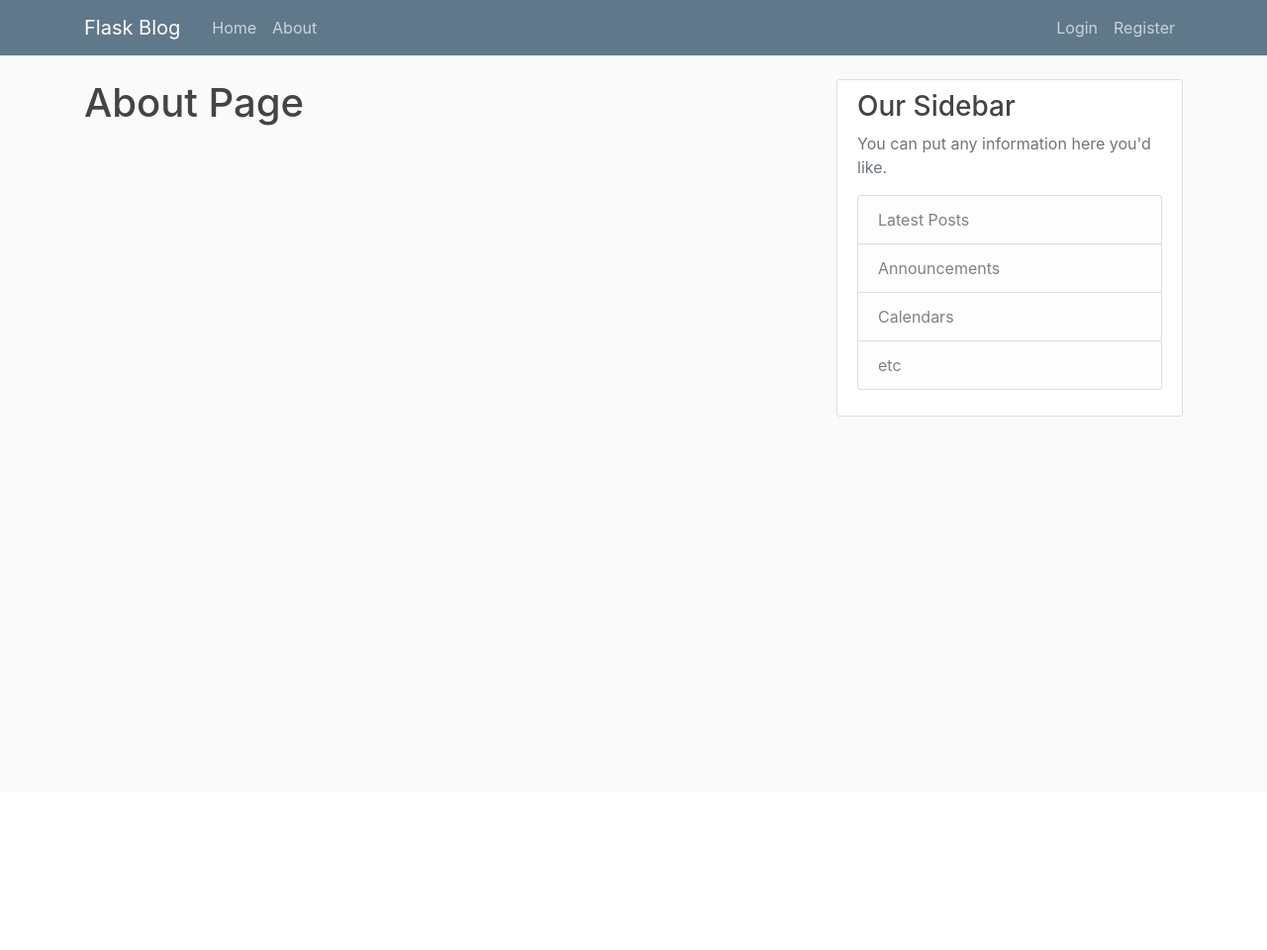
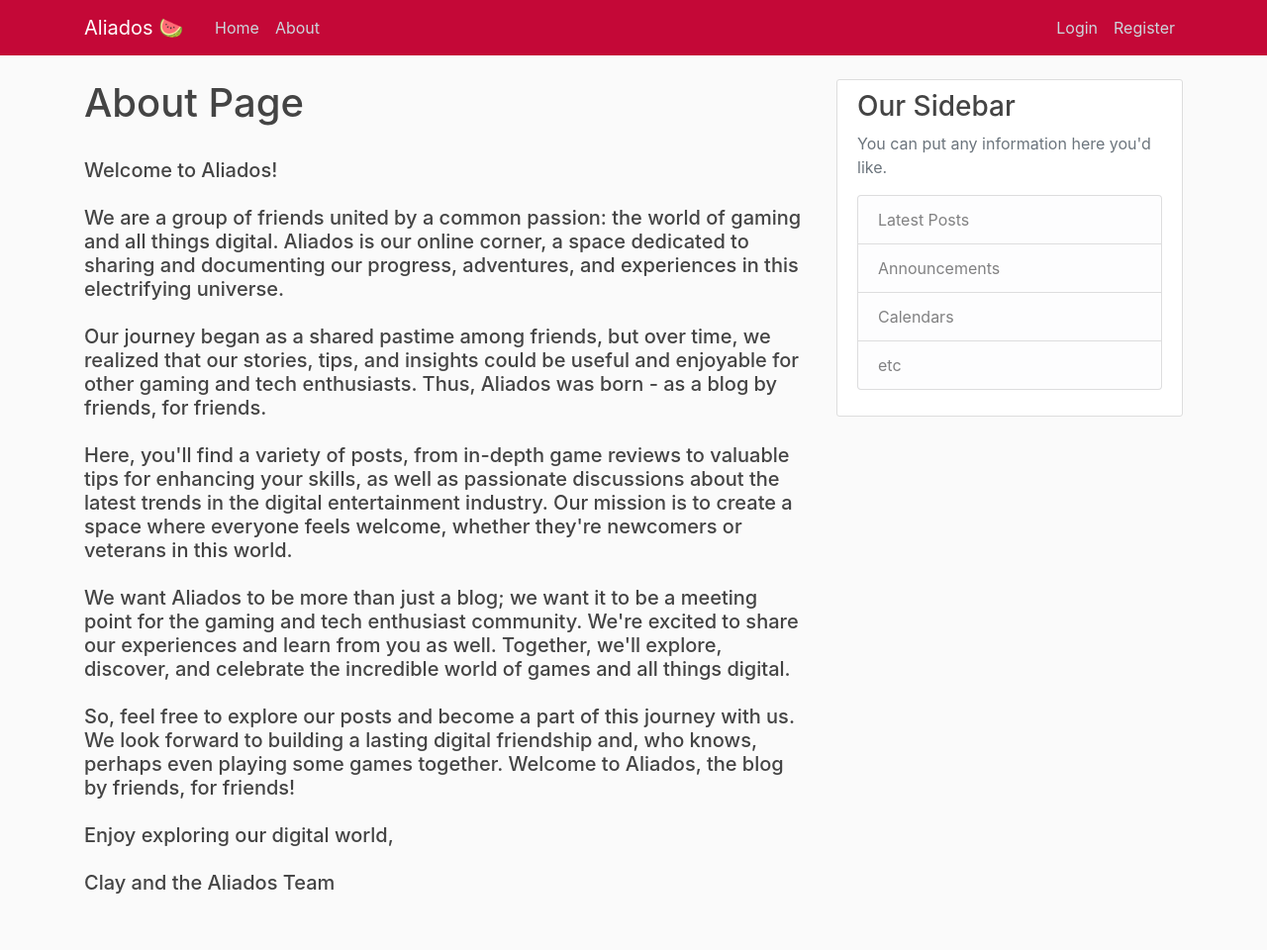
Before and after one commit to devcleristonjr/flask-project, a Flask app: page /about in a window 1280 px wide. Shown: the whole page at 99% size. Before the commit the page ends 421 px from the top, so only its background shows below. Run offline with Flask 3, Linux system fonts and the light colour scheme; some libraries are stand-ins or nearby versions.

Commit message:
a-little-updates

```diff
--- a/flaskblog/Static/main.css
+++ b/flaskblog/Static/main.css
@@ -6,10 +6,6 @@ body {
 
   h1, h2, h3, h4, h5, h6 {
     color: #444444;
-  }
-
-  .bg-steel {
-    background-color: #5f788a;
   }
 
   .site-header .navbar-nav .nav-link {
@@ -78,3 +74,24 @@ body {
   .account-heading {
     font-size: 2.5rem;
   }
+
+  .bg-melancia {
+    background-color: #c40837;
+}
+
+.btn-secondary {
+  background-color: #808080;
+  border-color: #808080;
+}
+
+.btn-green {
+  background-color: #60BD98;
+  border-color: #60BD98;
+  color: #FFFFFF;
+}
+
+.btn-green:hover {
+  background-color: #2c7558;
+  border-color: #2c7558;
+  color: #FFFFFF;
+}
--- a/flaskblog/templates/about.html
+++ b/flaskblog/templates/about.html
@@ -1,4 +1,22 @@
 {% extends "layout.html" %}
 {% block content %}
     <h1>About Page</h1>
+    <div class = "article-content">
+        <h5>Welcome to Aliados!
+
+            We are a group of friends united by a common passion: the world of gaming and all things digital. Aliados is our online corner, a space dedicated to sharing and documenting our progress, adventures, and experiences in this electrifying universe.
+
+            Our journey began as a shared pastime among friends, but over time, we realized that our stories, tips, and insights could be useful and enjoyable for other gaming and tech enthusiasts. Thus, Aliados was born - as a blog by friends, for friends.
+
+            Here, you'll find a variety of posts, from in-depth game reviews to valuable tips for enhancing your skills, as well as passionate discussions about the latest trends in the digital entertainment industry. Our mission is to create a space where everyone feels welcome, whether they're newcomers or veterans in this world.
+
+            We want Aliados to be more than just a blog; we want it to be a meeting point for the gaming and tech enthusiast community. We're excited to share our experiences and learn from you as well. Together, we'll explore, discover, and celebrate the incredible world of games and all things digital.
+
+            So, feel free to explore our posts and become a part of this journey with us. We look forward to building a lasting digital friendship and, who knows, perhaps even playing some games together. Welcome to Aliados, the blog by friends, for friends!
+
+            Enjoy exploring our digital world,
+
+            Clay and the Aliados Team</h5>
+
+    </div>
 {%endblock content%}
--- a/flaskblog/templates/layout.html
+++ b/flaskblog/templates/layout.html
@@ -4,6 +4,7 @@
     <!-- Required meta tags -->
     <meta charset="utf-8">
     <meta name="viewport" content="width=device-width, initial-scale=1, shrink-to-fit=no">
+    <link rel="icon" type="image/png" href="/static/profile_pics/icon.png">
 
     <!-- Bootstrap CSS -->
     <link rel="stylesheet" href="https://maxcdn.bootstrapcdn.com/bootstrap/4.0.0/css/bootstrap.min.css" integrity="sha384-Gn5384xqQ1aoWXA+058RXPxPg6fy4IWvTNh0E263XmFcJlSAwiGgFAW/dAiS6JXm" crossorigin="anonymous">
@@ -11,16 +12,16 @@
     <link rel="stylesheet" type="text/css" href="{{ url_for('static', filename='main.css') }}">
 
     {% if title %}
-        <title>Flask Blog - {{ title }}</title>
+        <title>Aliados 🍉 - {{ title }}</title>
     {% else %}
-        <title>Flask Blog</title>
+        <title>Aliados 🍉</title>
     {% endif %}
 </head>
 <body>
     <header class="site-header">
-      <nav class="navbar navbar-expand-md navbar-dark bg-steel fixed-top">
+      <nav class="navbar navbar-expand-md navbar-dark bg-melancia fixed-top">
         <div class="container">
-          <a class="navbar-brand mr-4" href="/">Flask Blog</a>
+          <a class="navbar-brand mr-4" href="/">Aliados 🍉</a>
           <button class="navbar-toggler" type="button" data-toggle="collapse" data-target="#navbarToggle" aria-controls="navbarToggle" aria-expanded="false" aria-label="Toggle navigation">
             <span class="navbar-toggler-icon"></span>
           </button>
--- a/flaskblog/templates/post.html
+++ b/flaskblog/templates/post.html
@@ -8,7 +8,7 @@
         <small class="text-muted">{{ post.date_posted.strftime('%Y-%m-%d') }}</small>
         {% if post.author == current_user %}
           <div>
-            <a class="btn btn-secondary btn-sm mt-1 mb-1" href="{{ url_for('posts.update_post', post_id=post.id) }}">Update</a>
+            <a class="btn btn-secondary btn-sm mt-1 mb-1 " href="{{ url_for('posts.update_post', post_id=post.id) }}">Update</a>
             <button type="button" class="btn btn-danger btn-sm m-1" data-toggle="modal" data-target="#deleteModal">Delete</button>
           </div>
         {% endif %}
--- a/run.py
+++ b/run.py
@@ -4,5 +4,3 @@ app = create_app()
 
 if __name__ == "__main__":
     app.run(debug=True)
-
-#16/10
```
Also changed, not shown: flaskblog/Static/profile_pics/default.jpg, flaskblog/Static/profile_pics/icon.png (added), instance/site.db.
